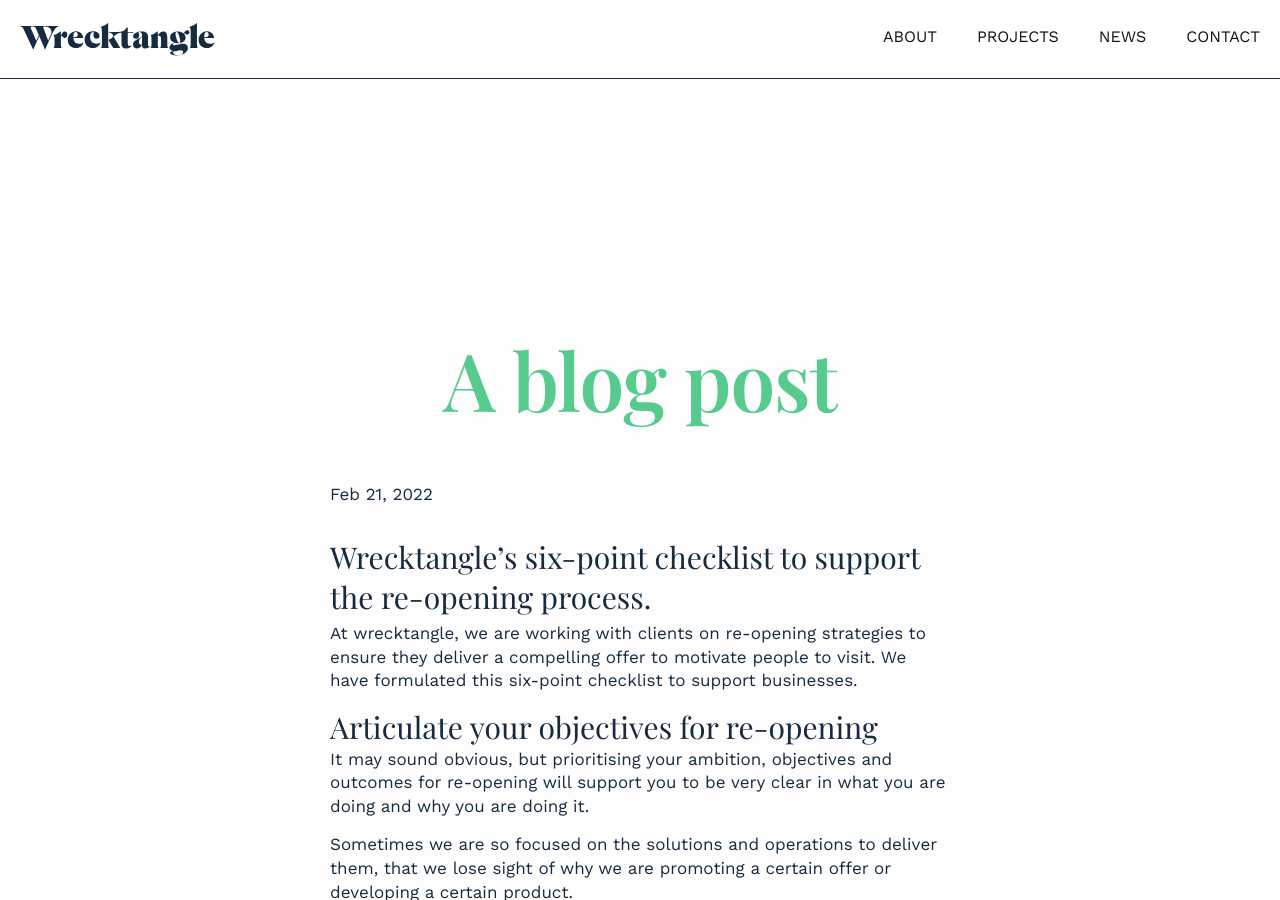
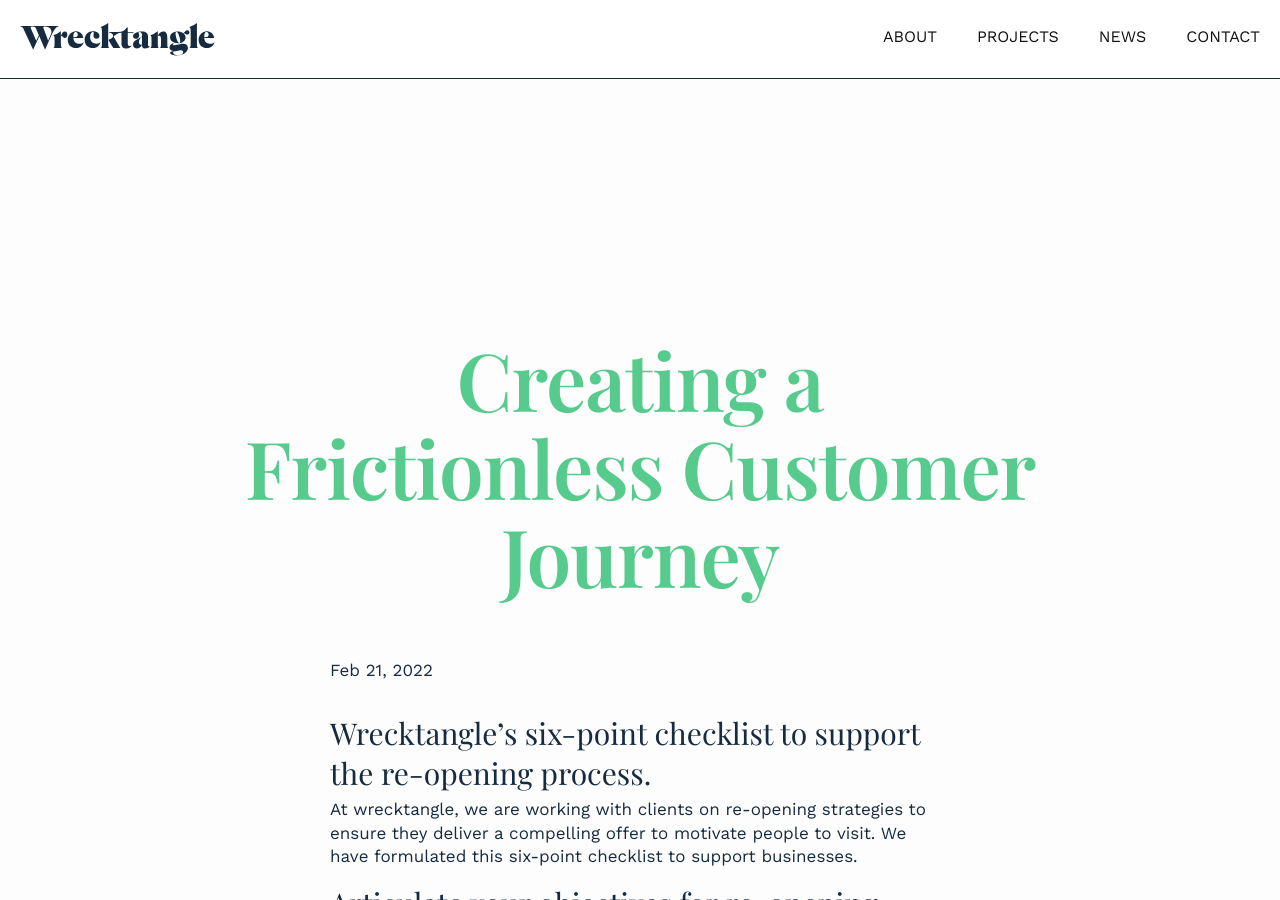
Before and after one commit to HarryFischer/wrecktangle, a Jekyll site: the page built from _posts/2022-02-21-name-of-a-blog-post.markdown, in a window 1280 px wide and 900 px high. Built offline with Jekyll 4.4.1, drawn with Linux system fonts in a browser that asks for light colours; some web fonts are replaced; some of the changed text lies outside the part shown.

Commit message:
Updated Name Of A Blog Post

```diff
--- a/_posts/2022-02-21-name-of-a-blog-post.markdown
+++ b/_posts/2022-02-21-name-of-a-blog-post.markdown
@@ -1,5 +1,5 @@
 ---
-title: A blog post
+title: Creating a Frictionless Customer Journey
 date: 2022-02-21 15:56:00 Z
 categories:
 - jekyll
```
